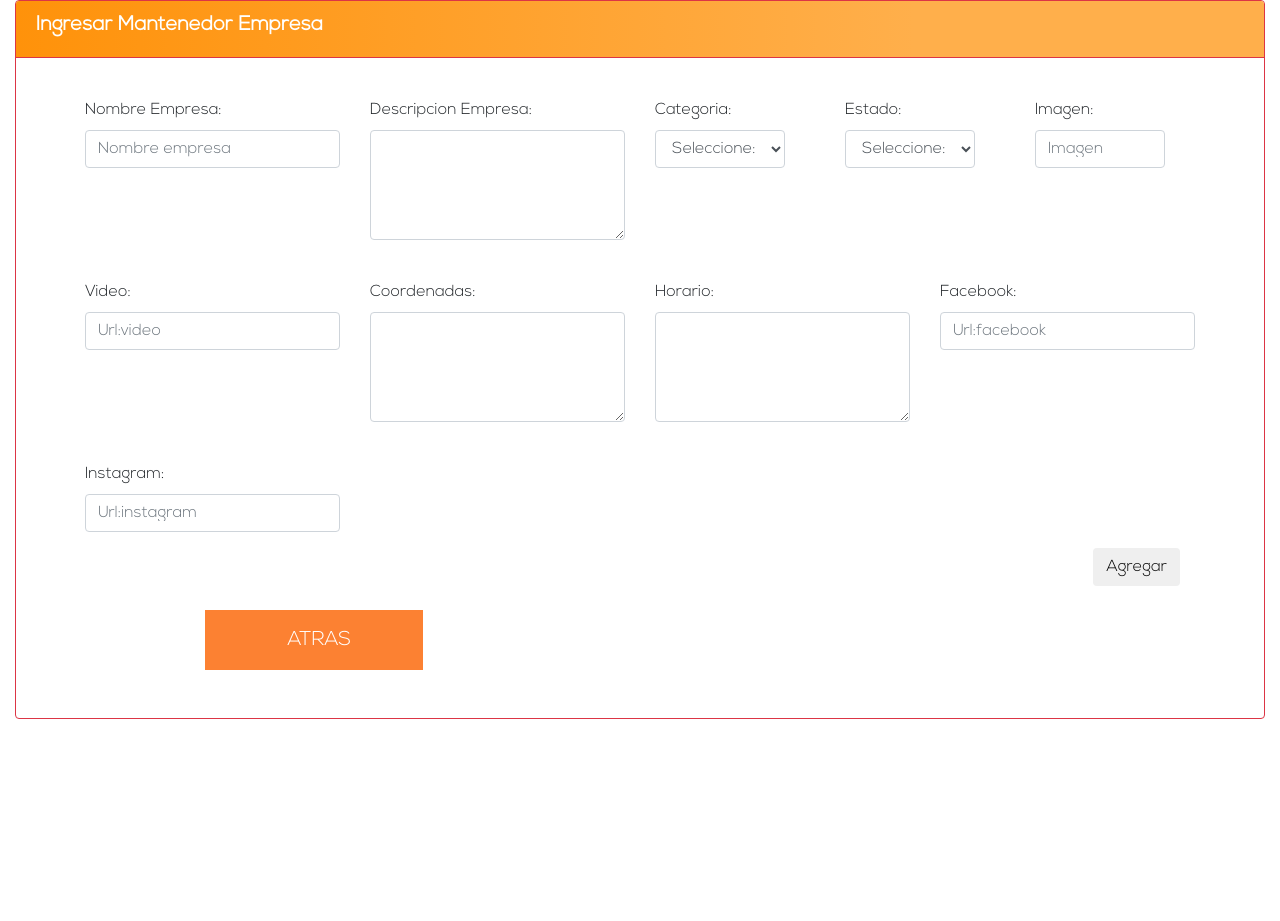
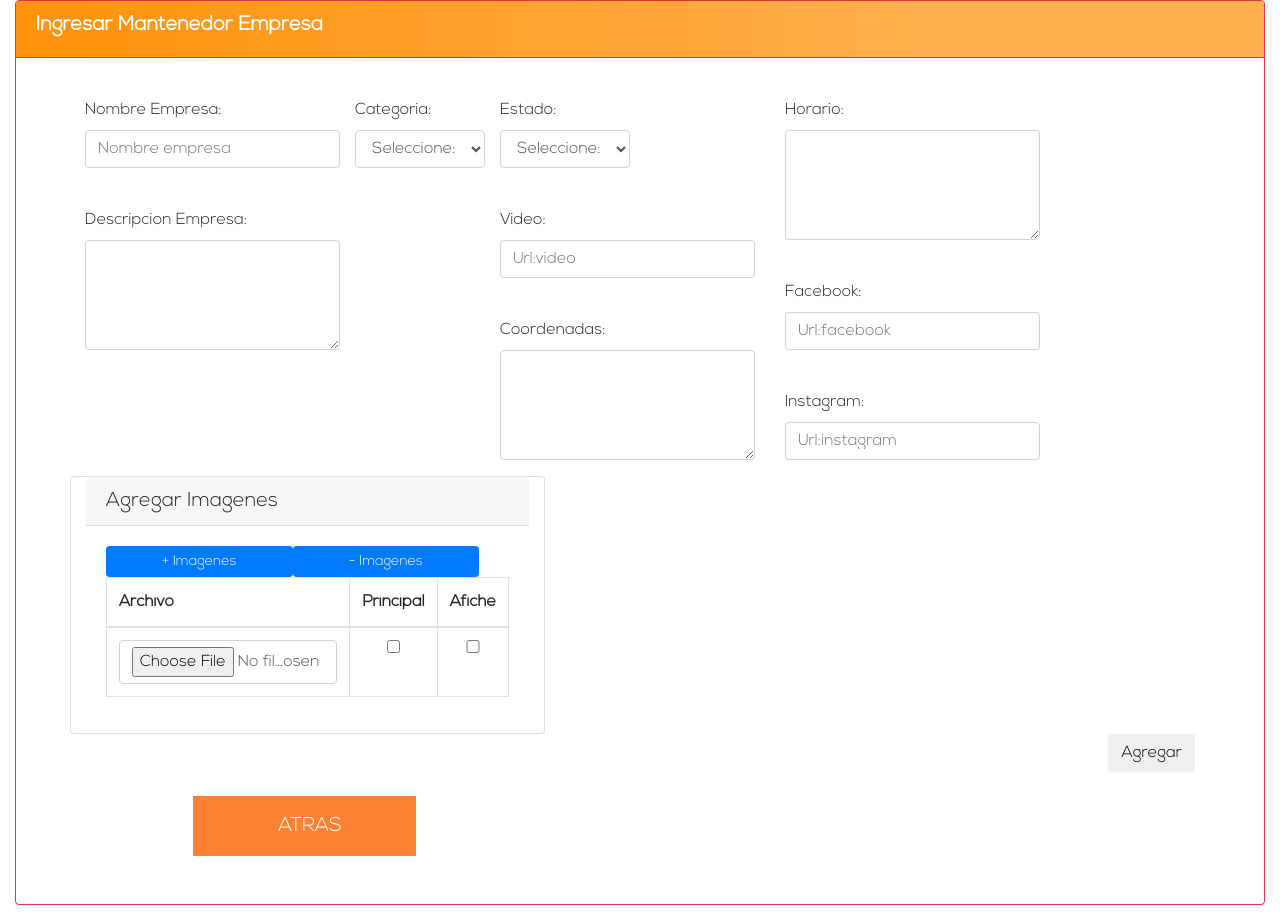
Before and after one commit to billy722/todomasfacil, a PHP site: page /nueva_empresa.php in a window 1280 px wide. Shown: the part 136-1057 px from the top of the page. Before the commit the page ends 855 px from the top, so only its background shows below. Run offline with PHP 8.4, Linux system fonts and the light colour scheme; the visitor is signed in with stand-in values (Sample User, id 1); data that the repository does not hold is empty.

Commit message:
cambios agregar empresa
- subir imagenes

```diff
--- a/nueva_empresa.php
+++ b/nueva_empresa.php
@@ -43,7 +43,8 @@ filter: progid:DXImageTransform.Microsoft.gradient( startColorstr='#ff920a', end
               <form action="javascript:guardar_nueva_empresa()" id="mantenedor_ingresar_empresa" name="mantenedor_Ingresar_Empresa" method="POST">
                   <fieldset>
                       <div class="row">
-                          <div style="animation-delay: 0.2s;" class="col-md-3 animated-panel zoomIn">
+                        <div class="col-12 col-md-3">
+                          <div>
                               <div class="form-group">
                                 <br>
                                   <label for="nombreEmpresa">Nombre Empresa:</label>
@@ -51,15 +52,15 @@ filter: progid:DXImageTransform.Microsoft.gradient( startColorstr='#ff920a', end
                               </div>
                           </div>
 
-                          <div style="animation-delay: 0.2s;" class="col-md-3 animated-panel zoomIn">
+                          <div>
                               <div class="form-group">
                                 <br>
                                   <label for="descripcion">Descripcion Empresa:</label>
                                   <textarea name="txt_descripcion_empresa" id="txt_descripcion_empresa" class="form-control" rows="4" cols="100"></textarea>
                               </div>
                           </div>
-
-                          <div style="animation-delay: 0.2s;" class="col-md-2 animated-panel zoomIn">
+               </div>
+                          <div>
                               <div class="form-group">
                                 <br>
                                   <label for="categoria">Categoria:</label>
@@ -78,7 +79,9 @@ filter: progid:DXImageTransform.Microsoft.gradient( startColorstr='#ff920a', end
                               </div>
                           </div>
 
-                          <div style="animation-delay: 0.5s;" class="col-md-2 animated-panel zoomIn">
+
+                      <div class="col-12 col-md-3">
+                          <div>
                               <div class="form-group">
                                 <br>
                                   <label for="estado">Estado:</label>
@@ -97,15 +100,16 @@ filter: progid:DXImageTransform.Microsoft.gradient( startColorstr='#ff920a', end
                               </div>
                           </div>
 
-                          <div style="animation-delay: 0.2s;" class="col-md-2 animated-panel zoomIn">
+
+                          <!-- <div>
                               <div class="form-group">
                                 <br>
                                   <label for="video">Imagen:</label>
                                   <input class="form-control" style="width:130px" title="iframe video" required id="txt_video_empresa" name="txt_video_empresa" placeholder="Imagen" type="text">
                               </div>
-                          </div>
+                          </div> -->
 
-                          <div style="animation-delay: 0.2s;" class="col-md-3 animated-panel zoomIn">
+                          <div>
                               <div class="form-group">
                                 <br>
                                   <label for="video">Video:</label>
@@ -113,23 +117,26 @@ filter: progid:DXImageTransform.Microsoft.gradient( startColorstr='#ff920a', end
                               </div>
                           </div>
 
-                          <div style="animation-delay: 0.2s;" class="col-md-3 animated-panel zoomIn">
+                          <div>
+                      <div>
                               <div class="form-group">
                                 <br>
                                   <label for="coordenadas">Coordenadas:</label>
                                   <textarea class="form-control" id="txt_coordenadas_empresa" name="txt_coordenadas_empresa" rows="4" cols="100"></textarea>
                               </div>
                           </div>
-
-                          <div style="animation-delay: 0.2s;" class="col-md-3 animated-panel zoomIn">
+                          </div>
+                  </div>
+                  <div class="col-12 col-md-3">
+                          <div>
                               <div class="form-group">
                                 <br>
-                                  <label for="coordenadas">Horario:</label>
+                                  <label for="horario">Horario:</label>
                                   <textarea class="form-control" id="txt_horario" name="txt_horario" rows="4" cols="100"></textarea>
                               </div>
                           </div>
 
-                          <div style="animation-delay: 0.2s;" class="col-md-3 animated-panel zoomIn">
+                          <div>
                               <div class="form-group">
                                 <br>
                                   <label for="video">Facebook:</label>
@@ -138,7 +145,7 @@ filter: progid:DXImageTransform.Microsoft.gradient( startColorstr='#ff920a', end
                               </div>
                           </div>
 
-                          <div style="animation-delay: 0.2s;" class="col-md-3 animated-panel zoomIn">
+                          <div>
                               <div class="form-group">
                                 <br>
                                   <label for="video">Instagram:</label>
@@ -146,6 +153,48 @@ filter: progid:DXImageTransform.Microsoft.gradient( startColorstr='#ff920a', end
 
                               </div>
                           </div>
+</div>
+
+
+
+
+                      <div class="card col-md-5">
+
+                          <h5 class="card-header">Agregar Imagenes</h5>
+                          <div class="card-body">
+
+                            <div class="" id="divFotos">
+
+                              <div id="divSuperiorSubirImagenes">
+
+                                <div class="row col-12 ">
+                                  <input class="btn btn-primary col-6 btn-sm"  type="button" id="botonAgregar" onclick="agregarCampoFoto();" value="+ Imagenes" />
+                                  <input class="btn btn-primary col-6 btn-sm"  type="button" id="botonRemover" onclick="removerCampoFoto();" value="- Imagenes" />
+                                </div>
+
+                                <table class="table table-bordered" id="tablaFotosIngreso">
+
+                                  <input type="hidden" id="contadorFotos" name="contadorFotos" value="0">
+
+                                  <thead>
+                                    <th>Archivo</th>
+                                   <th>Principal</th>
+                                    <th>Afiche</th>
+                                  </thead>
+                                  <tbody>
+                                    <tr>
+                                      <td><input class="form-control" name="foto1" type="file"></input></td>
+                                     <td><input class="form-control" type="checkbox" name="principal1"></td>
+                                      <td><input class="form-control" type="checkbox" name="afiche1"></td>
+                                    </tr>
+                                </tbody>
+                                </table>
+
+                              </div>
+
+
+                          </div>
+                        </div>
 
                       </div>
 
@@ -166,6 +215,9 @@ filter: progid:DXImageTransform.Microsoft.gradient( startColorstr='#ff920a', end
                       </div>
                   </div>
             </div>
+          </div>
+        </div>
+      </div>
   </body>
   <script type="text/javascript">
   function eliminarCamposEmpresa(){ /*AQUI LE DOY UN NOMBRE CUALQUIERA A LA FUNCION*/
```
